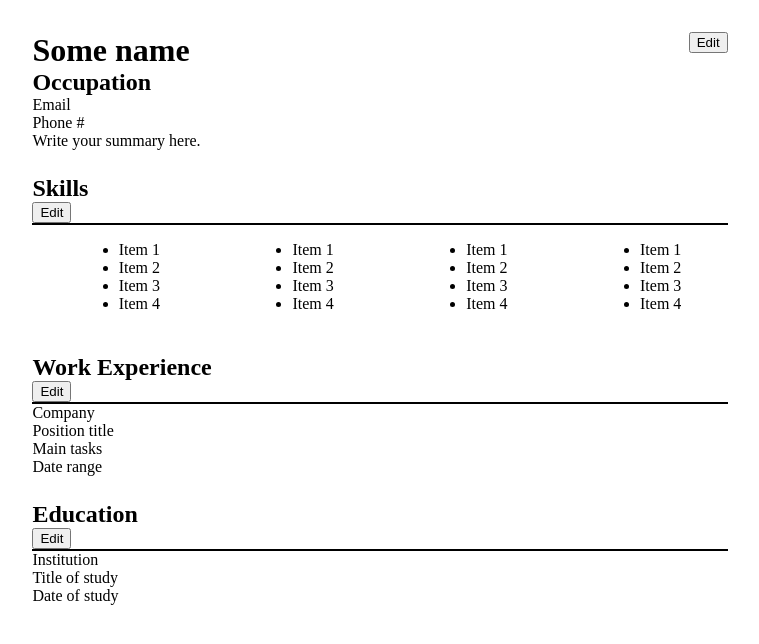
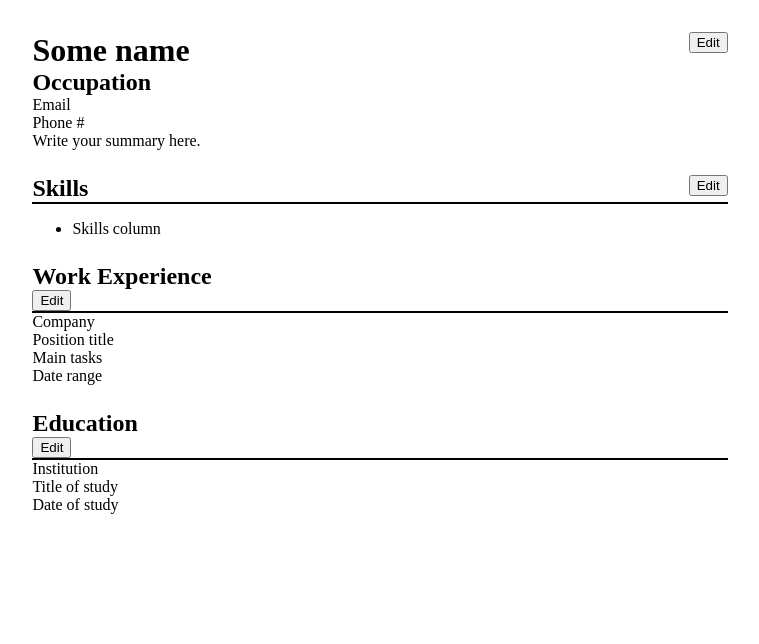
Before and after one commit to tupasj/TOP_CV_Application, a React (Create React App) app in the folder cv-project/: page / in a window 1280 px wide. Shown: the top 644 px of the page, without its empty margins (260-1019 px from the left). Built offline with nearby package versions, Linux system fonts and the light colour scheme.

Commit message:
Add skills section

```diff
--- a/cv-project/src/App.js
+++ b/cv-project/src/App.js
@@ -1,44 +1,13 @@
 import React, { Component } from "react";
 import PersonalInfo from "./components/PersonalInfo";
+import Skills from "./components/Skills";
 
 class App extends Component {
   render() {
     return (
       <div className="app">
         <PersonalInfo />
-        <section>
-          <div className="first-line">
-            <h2>Skills</h2>
-            <button>Edit</button>
-          </div>
-          <div className="divider"></div>
-          <div className="lists-container">
-            <ul>
-              <li>Item 1</li>
-              <li>Item 2</li>
-              <li>Item 3</li>
-              <li>Item 4</li>
-            </ul>
-            <ul>
-              <li>Item 1</li>
-              <li>Item 2</li>
-              <li>Item 3</li>
-              <li>Item 4</li>
-            </ul>
-            <ul>
-              <li>Item 1</li>
-              <li>Item 2</li>
-              <li>Item 3</li>
-              <li>Item 4</li>
-            </ul>
-            <ul>
-              <li>Item 1</li>
-              <li>Item 2</li>
-              <li>Item 3</li>
-              <li>Item 4</li>
-            </ul>
-          </div>
-        </section>
+        <Skills />
         <section>
           <div className="first-line">
             <h2>Work Experience</h2>
--- a/cv-project/src/components/Fieldset.js
+++ b/cv-project/src/components/Fieldset.js
@@ -4,14 +4,14 @@ class Fieldset extends Component {
   render() {
     const keyValues = this.props.keyValues;
     const fields = this.props.textContents.map((text, index) => (
-      <div key={keyValues[index]} className="field">{text}</div>
+      <li key={keyValues[index]} className={text ? "field" : "hidden"} >{text}</li>
     ));
-    const onEditStart = this.props.onEditStart;
 
     return (
       <div className="fieldset">
-        <button className="edit-btn" onClick={onEditStart}>Edit</button>
-        {fields}
+        <ul>
+            {fields}
+        </ul>
       </div>
     );
   }
--- /dev/null
+++ b/cv-project/src/components/FieldsetEditable.js
@@ -0,0 +1,23 @@
+import React, { Component } from "react";
+
+class FieldsetEditable extends Component {
+  render() {
+    const keyValues = this.props.keyValues;
+    const onFieldEditMethods = this.props.onFieldEditMethods;
+    const inputs = this.props.textContents.map((text, index) => (
+      <input
+        key={keyValues[index]}
+        value={text}
+        onChange={onFieldEditMethods[index]}
+      ></input>
+    ));
+
+    return (
+      <form className="fieldset-editable">
+        {inputs}
+      </form>
+    );
+  }
+}
+
+export default FieldsetEditable;
--- a/cv-project/src/components/PersonalInfo.js
+++ b/cv-project/src/components/PersonalInfo.js
@@ -1,6 +1,6 @@
 import React, { Component } from "react";
-import Fieldset from "./Fieldset";
-import EditableFieldset from "./EditableFieldset";
+import PersonalInfoContents from "./PersonalInfoContents";
+import PersonalInfoEditableContents from "./PersonalInfoEditableContents";
 
 class Section extends Component {
   constructor(props) {
@@ -82,14 +82,14 @@ class Section extends Component {
     return (
       <section className="personal-info">
         {editing ? (
-          <EditableFieldset
+          <PersonalInfoEditableContents
             keyValues={keyValues}
             textContents={textContents}
             onEditFinish={this.onEditFinish}
             onFieldEditMethods={onFieldEditMethods}
           />
         ) : (
-          <Fieldset
+          <PersonalInfoContents
             keyValues={keyValues}
             textContents={textContents}
             onEditStart={this.onEditStart}
--- /dev/null
+++ b/cv-project/src/components/PersonalInfoContents.js
@@ -0,0 +1,20 @@
+import React, { Component } from "react";
+
+class PersonalInfoContents extends Component {
+  render() {
+    const keyValues = this.props.keyValues;
+    const fields = this.props.textContents.map((text, index) => (
+      <div key={keyValues[index]} className="field">{text}</div>
+    ));
+    const onEditStart = this.props.onEditStart;
+
+    return (
+      <div className="fieldset">
+        <button className="edit-btn" onClick={onEditStart}>Edit</button>
+        {fields}
+      </div>
+    );
+  }
+}
+
+export default PersonalInfoContents;
--- a/cv-project/src/components/EditableFieldset.js
+++ b/cv-project/src/components/PersonalInfoEditableContents.js
@@ -1,6 +1,6 @@
 import React, { Component } from "react";
 
-class EditableFieldset extends Component {
+class PersonalInfoEditableContents extends Component {
   render() {
     const keyValues = this.props.keyValues;
     const onFieldEditMethods = this.props.onFieldEditMethods;
@@ -24,4 +24,4 @@ class EditableFieldset extends Component {
   }
 }
 
-export default EditableFieldset;
+export default PersonalInfoEditableContents;
--- /dev/null
+++ b/cv-project/src/components/Skills.js
@@ -0,0 +1,97 @@
+import React, { Component } from "react";
+import Fieldset from "./Fieldset";
+import FieldsetEditable from "./FieldsetEditable";
+
+class Skills extends Component {
+  constructor(props) {
+    super(props);
+
+    this.state = {
+      editing: false,
+      skill1: 'Skills column',
+      skill2: '',
+      skill3: '',
+      skill4: '',
+    };
+
+    this.onEditStart = this.onEditStart.bind(this);
+    this.onEditFinish = this.onEditFinish.bind(this);
+    this.onSkill1Edit = this.onSkill1Edit.bind(this);
+    this.onSkill2Edit = this.onSkill2Edit.bind(this);
+    this.onSkill3Edit = this.onSkill3Edit.bind(this);
+    this.onSkill4Edit = this.onSkill4Edit.bind(this);
+  }
+
+  onEditStart() {
+    this.setState({
+      editing: true,
+    });
+  }
+
+  onEditFinish() {
+    this.setState({
+      editing: false,
+    });
+  }
+
+  onSkill1Edit(input) {
+    this.setState({
+      skill1: input.target.value,
+    });
+  }
+
+  onSkill2Edit(input) {
+    this.setState({
+      skill2: input.target.value,
+    });
+  }
+
+  onSkill3Edit(input) {
+    this.setState({
+      skill3: input.target.value,
+    });
+  }
+
+  onSkill4Edit(input) {
+    this.setState({
+      skill4: input.target.value,
+    });
+  }
+
+  render() {
+    const { editing } = this.state;
+    const { skill1, skill2, skill3, skill4 } = this.state;
+    const keyValues = ["1", "2", "3", "4"];
+    const textContents = [ skill1, skill2, skill3, skill4 ];
+    const onFieldEditMethods = [
+        this.onSkill1Edit,
+        this.onSkill2Edit,
+        this.onSkill3Edit,
+        this.onSkill4Edit
+    ];
+
+    return (
+      <section className="skills">
+        {editing ? <button className="edit-btn" onClick={this.onEditFinish}>Finish editing</button> : <button className="edit-btn" onClick={this.onEditStart}>Edit</button>}
+        <h2>Skills</h2>
+        <div className="divider"></div>
+        {editing ? (
+          <FieldsetEditable
+            keyValues={keyValues}
+            textContents={textContents}
+            onEditFinish={this.onEditFinish}
+            onFieldEditMethods={onFieldEditMethods}
+          />
+        ) : (
+          <Fieldset
+            keyValues={keyValues}
+            textContents={textContents}
+            onEditStart={this.onEditStart}
+          />
+        )}
+      </section>
+    );
+  }
+}
+
+export default Skills;
--- a/cv-project/src/styles/styles.css
+++ b/cv-project/src/styles/styles.css
@@ -25,20 +25,24 @@ h2 {
   float: right;
 }
 
-/* Personal info */
-.fieldset > .field:nth-child(2) {
-  font-size: 2rem;
-  font-weight: bold;
-}
-
-.fieldset > .field:nth-child(3) {
-  font-size: 1.5rem;
-  font-weight: bold;
-}
-
-/* Form */
 input {
   display: block;
   margin-top: 4px;
   margin-bottom: 4px;
 }
+
+/* Personal info */
+.personal-info > .fieldset > .field:nth-child(2) {
+  font-size: 2rem;
+  font-weight: bold;
+}
+
+.personal-info > .fieldset > .field:nth-child(3) {
+  font-size: 1.5rem;
+  font-weight: bold;
+}
+
+/* Skills */
+.hidden {
+  list-style: none;
+}
```
